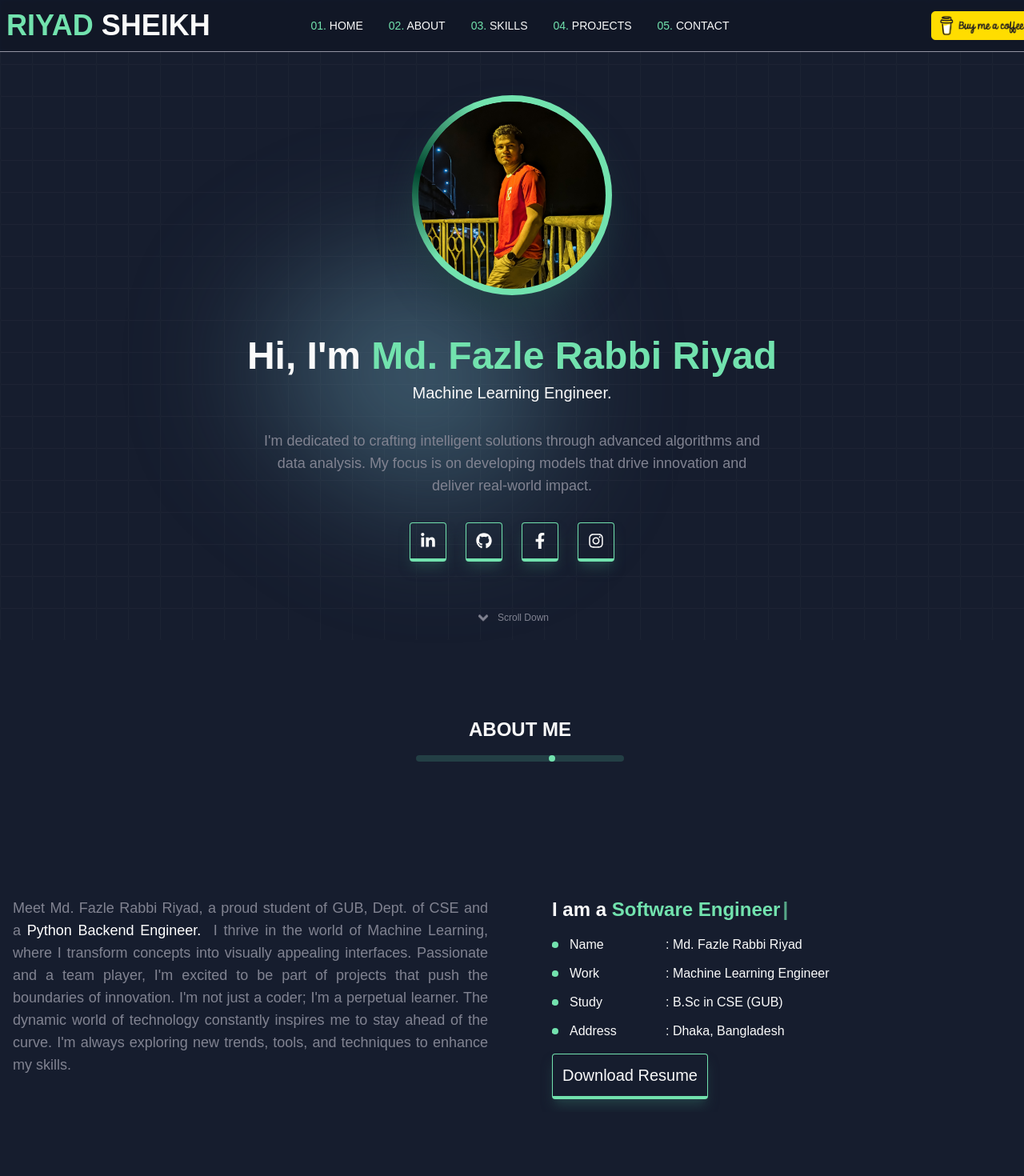
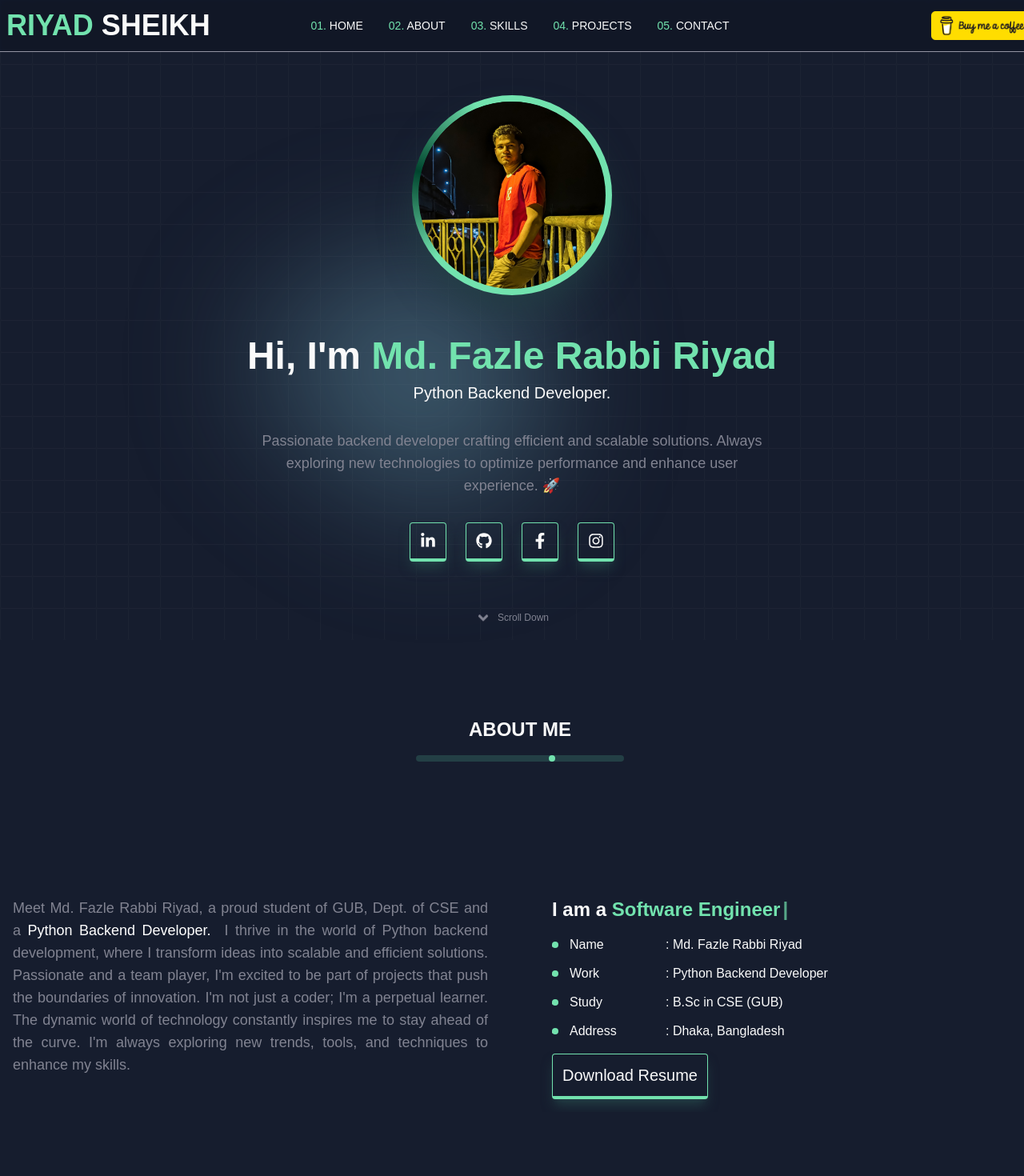
Before and after one commit to RiyadSheikh27/Portfolio-Riyad, a React (Vite) app: page / in a window 1280 px wide. Shown: the top 1470 px of the page at 80% size. Built offline with nearby package versions, Linux system fonts and the light colour scheme; a web font is replaced by a local one.

Commit message:
Changes in Designation

```diff
--- a/src/components/About.tsx
+++ b/src/components/About.tsx
@@ -2,7 +2,7 @@ import { Typewriter } from "react-simple-typewriter";
 import SectionHead from "../components/SectionHead";
 
 const About = () => {
-  const words = ["Machine Learning Engineer", "Software Engineer", "Programmer"];
+  const words = ["Python Backend Developer", "Software Engineer", "Programmer"];
 
   // ?? Handle Download Resume
   const handleDownload = () => {
@@ -24,15 +24,9 @@ const About = () => {
         >
           Meet Md. Fazle Rabbi Riyad, a proud student of GUB, Dept. of CSE and a&nbsp;
           <span className="text-white">
-            Python Backend Engineer. &nbsp;
+            Python Backend Developer. &nbsp;
           </span>
-          I thrive in the world of Machine Learning, where I transform
-          concepts into visually appealing interfaces. Passionate and a team
-          player, I'm excited to be part of projects that push the boundaries of
-          innovation. I'm not just a coder; I'm a perpetual learner. The dynamic
-          world of technology constantly inspires me to stay ahead of the curve.
-          I'm always exploring new trends, tools, and techniques to enhance my
-          skills.
+          I thrive in the world of Python backend development, where I transform ideas into scalable and efficient solutions. Passionate and a team player, I'm excited to be part of projects that push the boundaries of innovation. I'm not just a coder; I'm a perpetual learner. The dynamic world of technology constantly inspires me to stay ahead of the curve. I'm always exploring new trends, tools, and techniques to enhance my skills.
         </p>
         <div
           data-aos="fade-left"
@@ -61,7 +55,7 @@ const About = () => {
               <strong className="inline-block lg:min-w-[120px] min-w-[100px] font-medium">
                 Work
               </strong>
-              : Machine Learning Engineer
+              : Python Backend Developer
             </li>
             <li className="relative my-list">
               <strong className="inline-block lg:min-w-[120px] min-w-[100px] font-medium">
--- a/src/components/Hero.tsx
+++ b/src/components/Hero.tsx
@@ -32,10 +32,10 @@ const Hero = () => {
           Hi, I'm <span className="text-main-color">Md. Fazle Rabbi Riyad</span>
         </h3>
         <h2 className="lg:text-xl -mt-6 text-center">
-          Machine Learning Engineer.
+          Python Backend Developer.
         </h2>
         <p className="text-xs text-center lg:text-lg lg:w-1/2 text-desc-color">
-          I'm dedicated to crafting intelligent solutions through advanced algorithms and data analysis. My focus is on developing models that drive innovation and deliver real-world impact.
+        Passionate backend developer crafting efficient and scalable solutions. Always exploring new technologies to optimize performance and enhance user experience. 🚀
         </p>
         <div className="flex items-center gap-6">
           <a
```
